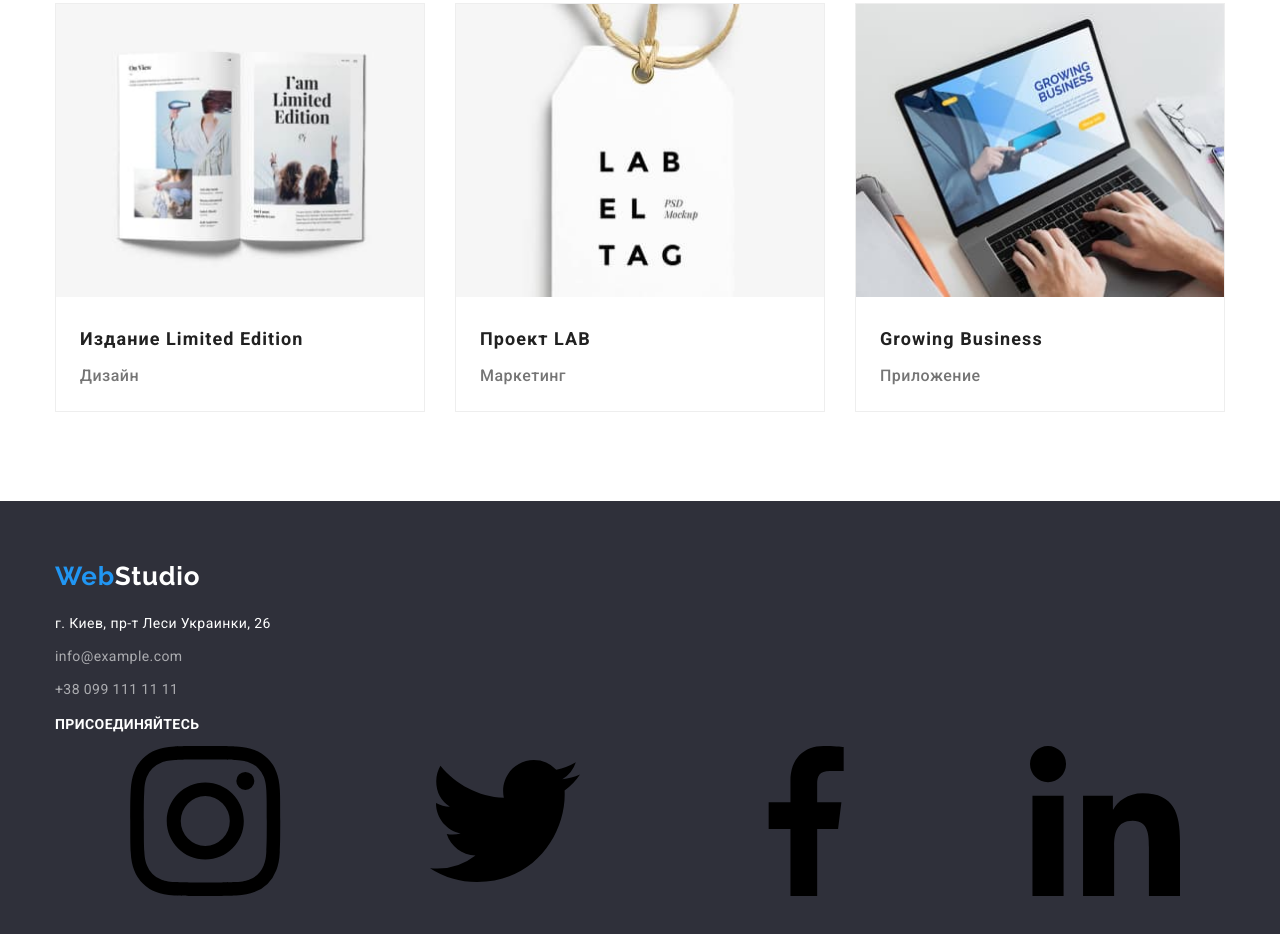
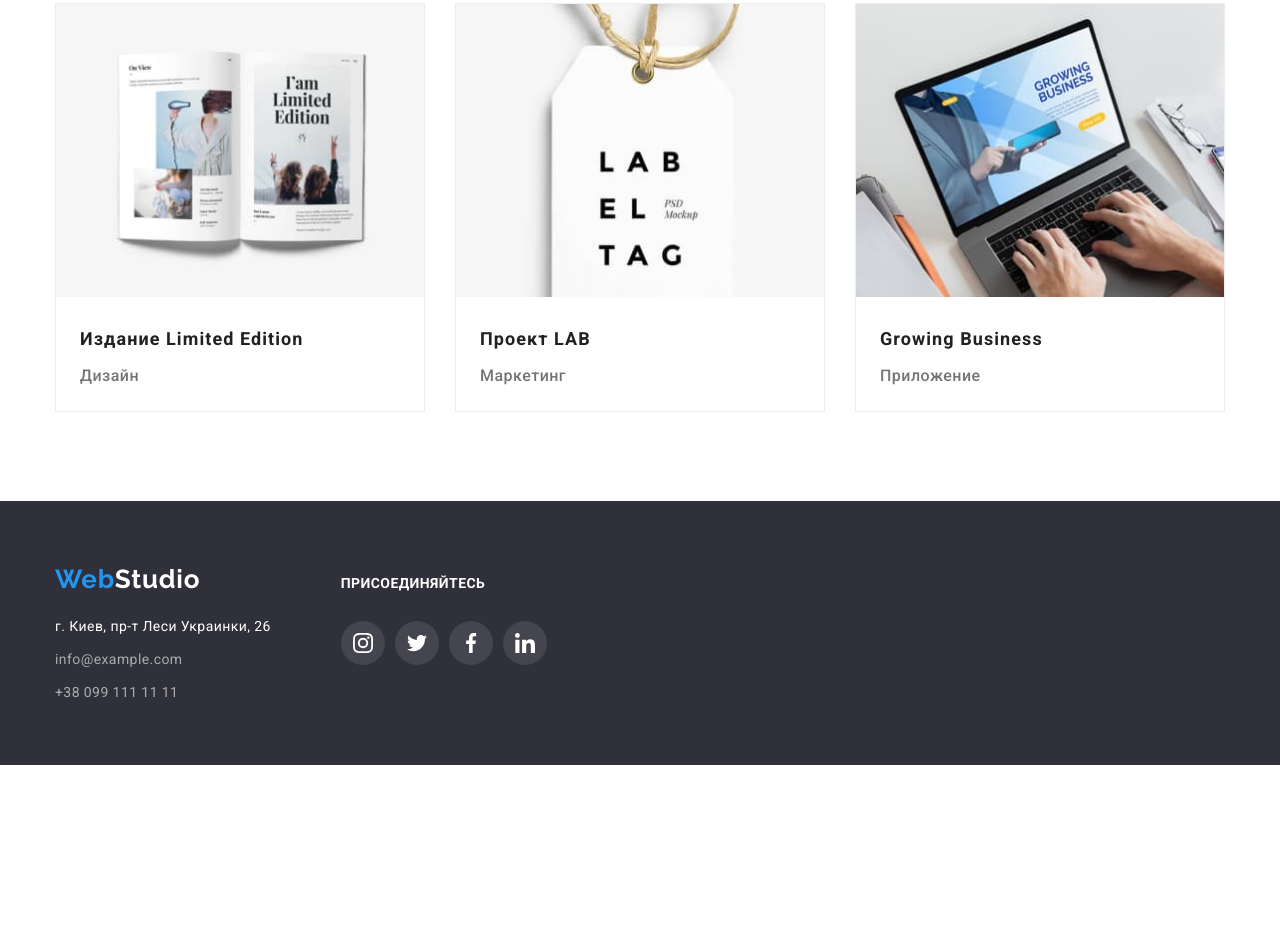
Before and after one commit to DariaIkon/goit-markup-hw-04, a plain HTML site: page portfolio.html in a window 1280 px wide. Shown: the part 1140-2074 px from the top of the page. After the commit the page ends 1905 px from the top, so only its background shows below. Drawn offline with nearby package versions, Linux system fonts and the light colour scheme.

Commit message:
work-on-bags

```diff
--- a/css/style.css
+++ b/css/style.css
@@ -416,13 +416,15 @@ ul.team-list p {
     padding-top: 60px;
     padding-bottom: 60px;
 }
-/*.footer-list {
+.footer .container {
     display: flex;
-    margin: 0 auto;
-
-}*/
+    align-items: baseline;
+}
 .logo {
     margin-bottom: 20px;
+}
+.footer-contacts {
+    margin-right: 70px;
 }
 .footer-list-contacts li:not(:last-child){
     margin-bottom: 9px;
@@ -487,6 +489,9 @@ ul.team-list p {
 }
 .footer-list-icons {
     display: flex;
+    justify-content: space-between;
+    width: 206px;
+    margin: 0;
 }
 .footer-item-icon:hover,
 .footer-item-icon:focus {
@@ -599,7 +604,6 @@ ul.team-list p {
  }
  .box-portfolio-link:hover,
  .box-portfolio-link:focus {
-    border: 1px solid #EEEEEE;
     box-sizing: border-box;
     box-shadow: 0px 1px 1px rgba(0, 0, 0, 0.12),
                 0px 4px 4px rgba(0, 0, 0, 0.06),
@@ -609,7 +613,7 @@ ul.team-list p {
     padding-top: 24px;
     padding-right: 24px;
     padding-left: 24px;
-    margin-bottom: 20px;
+    padding-bottom: 20px;
  }
 .menu-list-portfolio h2 {
     font-weight: bold;
--- a/portfolio.html
+++ b/portfolio.html
@@ -259,7 +259,6 @@
  <!-- footer -->
  <footer class="footer">
     <div class="container">
-        <div class="footer-list">
         <div class="footer-contacts">
             <div class="logo">
                 <a href="#" class="webstudio-logo-footer"
@@ -285,44 +284,42 @@
             </div>
         </div>
         <div class="footer-connect">
-                <div class="footer-connect-headline">
-                    <h3 class="footer-connect-headline-text">присоединяйтесь</h3>
-                </div>
+                <h3>присоединяйтесь</h3>
             <ul class="footer-list-icons list-no-style">
-                    <li class="footer-item-link">
+                <li>
                     <a  href=""
-                            class="footer-icon-link"
+                        class="footer-item-icon"
                         aria-label="icon-instagram"
                     >
-                            <svg class="icon-instagram">
+                        <svg class="footer-icon icon-instagram">
                             <use href="./images/sprite.svg#instagram"></use>
                         </svg>
                     </a>
                 </li>
-                    <li class="footer-item-link">
+                <li>
                     <a
                         href=""
-                            class="footer-icon-link"
+                        class="footer-item-icon"
                         aria-label="icon-twitter">
-                            <svg class="icon-twitter">
+                        <svg class="footer-icon icon-twitter">
                             <use href="./images/sprite.svg#twitter"></use>
                         </svg>
                     </a>
                 </li>
-                    <li class="footer-item-link">
+                <li>
                     <a  href=""
-                            class="footer-icon-link"
+                        class="footer-item-icon"
                         aria-label="icon-facebook">
-                            <svg class="icon-facebook">
+                        <svg class="footer-icon icon-facebook">
                             <use href="./images/sprite.svg#facebook"></use>
                         </svg>
                     </a>
                 </li>
-                    <li class="footer-item-link">
+                <li>
                     <a  href=""
-                            class="footer-icon-link"
+                        class="footer-item-icon"
                         aria-label="icon-linkedin">
-                            <svg class="icon-linkedin">
+                        <svg class="footer-icon icon-linkedin">
                             <use href="./images/sprite.svg#linkedin"></use>
                         </svg>
                     </a>
@@ -330,7 +327,6 @@
             </ul>
         </div>
     </div>
-    </div>
 </footer>
 <!-- /footer -->
     </body>
```
Also changed, not shown: index.html (indentation only). Lines whose indentation alone changed are shown as unchanged.
